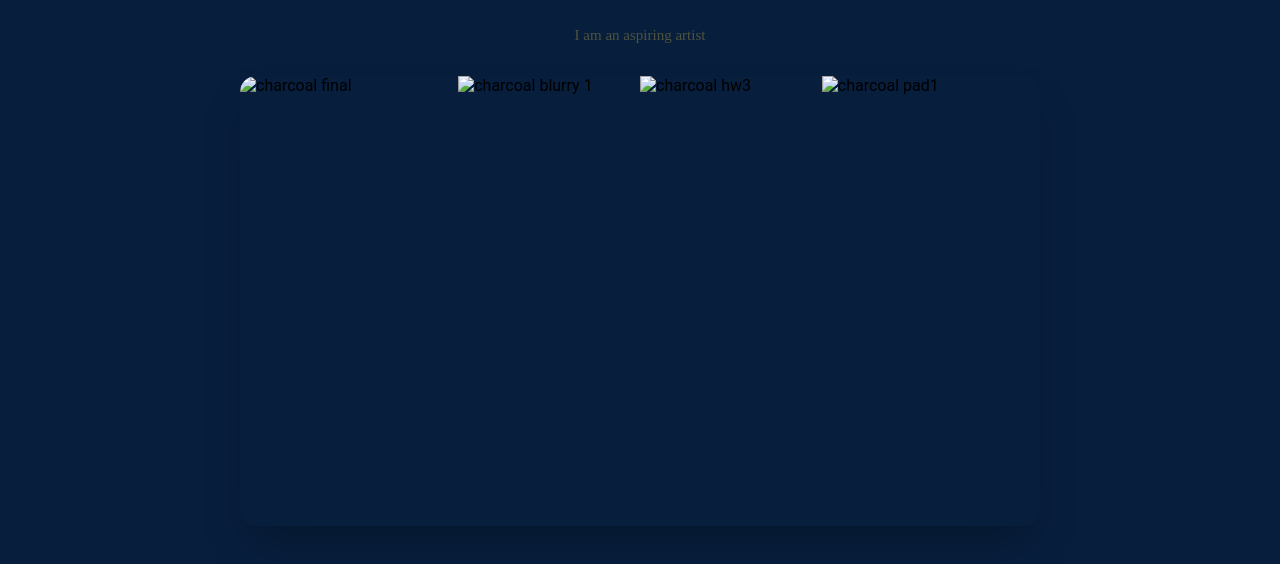
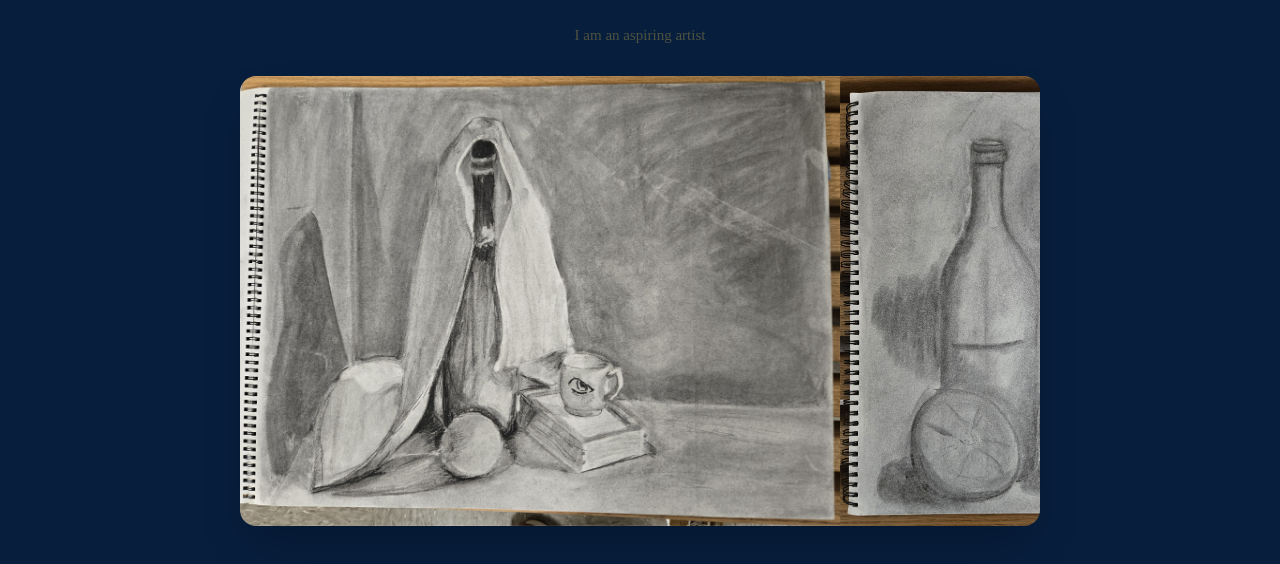
Before and after one commit to W1nt3rbee/winterbee.github.io, a plain HTML site: page index.html in a window 1280 px wide. Shown: the part 198-762 px from the top of the page. Drawn offline with Linux system fonts and the light colour scheme.

Commit message:
Update index.html

```diff
--- a/index.html
+++ b/index.html
@@ -30,19 +30,19 @@
 	<div class="slider-wrapper">
 		 <div class="slider">
 		      <img id="slide-1"
-			       src="portfolio/charcoal_final.jpg"
+			       src="images/charcoal_final.jpg"
 			       alt="charcoal final"
 			       width="600px"/>
 		      <img id="slide-2"
-			       src="portfolio/charcoal_sl_blurry1.jpg"
+			       src="images/charcoal_sl_blurry1.jpg"
 			       alt="charcoal blurry 1"
 			       width="500px"/>
 		      <img id="slide-3"
-			       src="portfolio/charcoal_sl_hw3.jpg"
+			       src="images/charcoal_sl_hw3.jpg"
 			       alt="charcoal hw3"
 			       width="500px"/>
 		      <img id="slide-4"
-			       src="portfolio/charcoal_sl_pad1.jpg"
+			       src="images/charcoal_sl_pad1.jpg"
 			       alt="charcoal pad1"
 			       width="600px"/>
 		</div>
```
